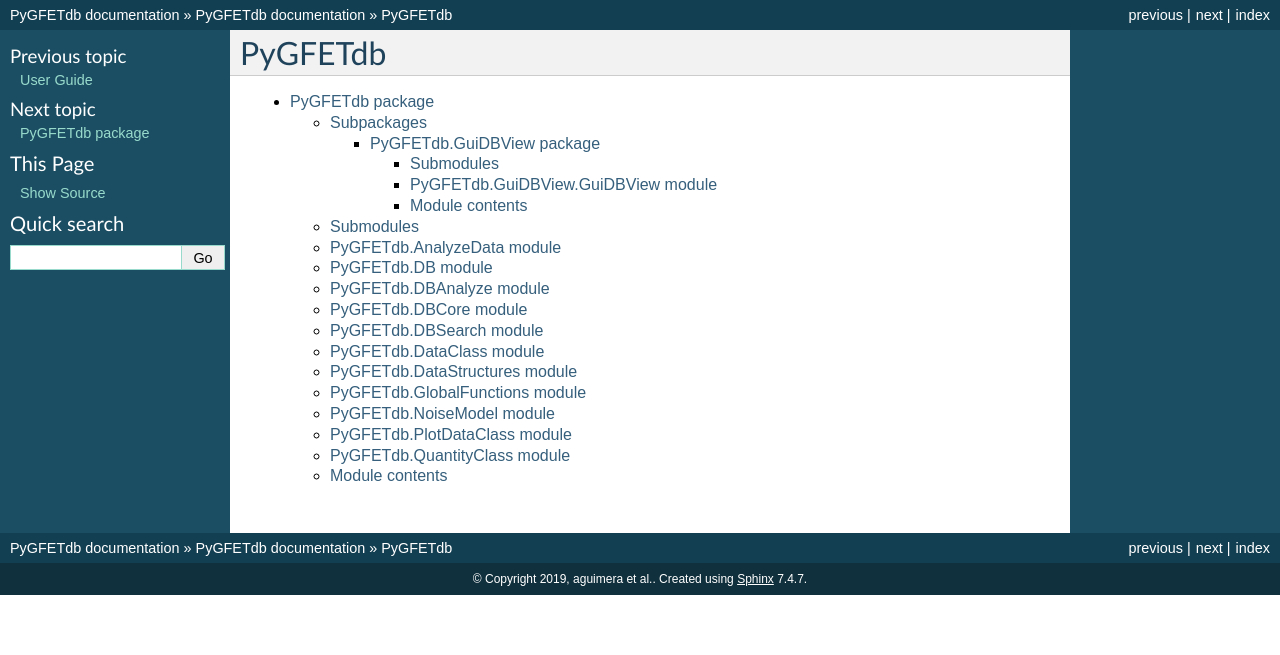
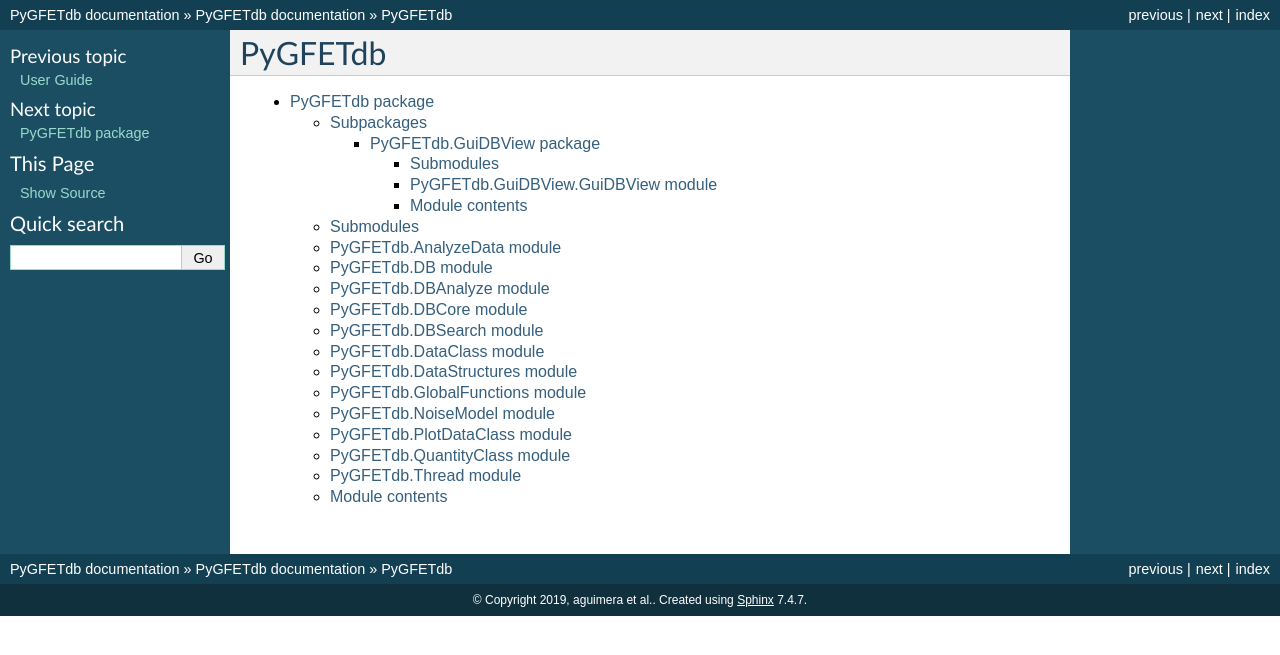
Before and after one commit to aguimera/PyGFETdb, a Sphinx documentation site: the page built from docs/modules.rst, in a window 1280 px wide. Shown: the top 655 px of the page. Built offline with Sphinx 7.4.7, drawn with Linux system fonts in a browser that asks for light colours.

Commit message:
Updated the Documentation

```diff
--- a/docs/PyGFETdb.rst
+++ b/docs/PyGFETdb.rst
@@ -99,6 +99,14 @@ PyGFETdb.QuantityClass module
    :undoc-members:
    :show-inheritance:
 
+PyGFETdb.Thread module
+----------------------
+
+.. automodule:: PyGFETdb.Thread
+   :members:
+   :undoc-members:
+   :show-inheritance:
+
 
 Module contents
 ---------------
```
